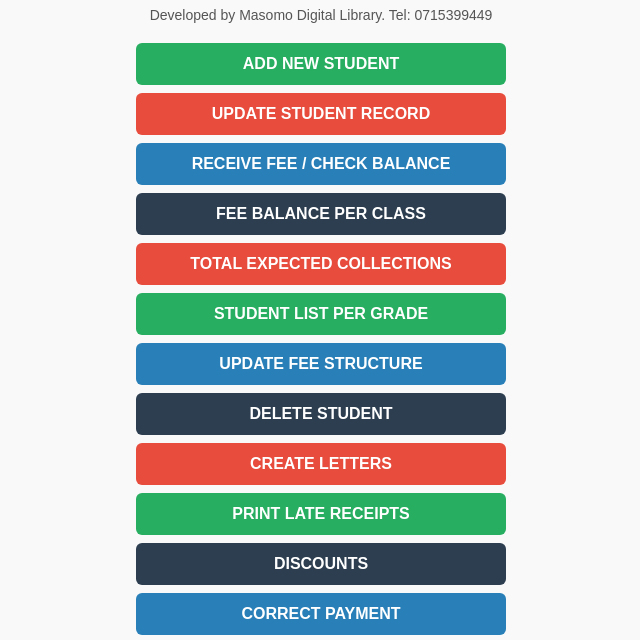
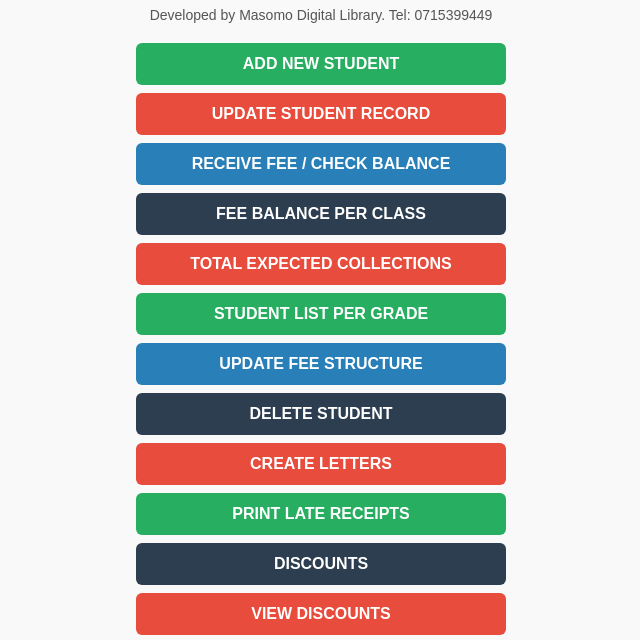
Before and after one commit to masomodigital/Eastway-UI, a plain HTML site: page index.html in a window 1280 px wide. Shown: the part 159-799 px from the top of the page, without its empty margins (319-959 px from the left). Drawn offline with Linux system fonts and the light colour scheme.

Commit message:
Update index.html

```diff
--- a/index.html
+++ b/index.html
@@ -123,6 +123,7 @@
     <a href="https://script.google.com/macros/s/AKfycbzBc7f4fCloXZHqINnoeAUqvJshUnkf50G2oosImQ44Go3LT-3esRFcjjkpvIf0CjLv/exec" class="button red">CREATE LETTERS</a>
     <a href="https://script.google.com/macros/s/AKfycbyYtJlnj1pqWs5oIo2_Sr08xLhEVuzXDIqF063wae283zT36Ng8vb0VoarGudYdHEh4Qw/exec" class="button green">PRINT LATE RECEIPTS</a>
     <a href="https://script.google.com/macros/s/AKfycbwlaIG4XcxashvloqNEHFTpIoRg_J8lOHYLZ6BST9zbeSGDnh746duWzR7jlpb1mnUU7w/exec" class="button black">DISCOUNTS</a>
+    <a href="https://script.google.com/macros/s/AKfycbxUgPuhBGzYXhDF35Eill6G_n4uce8r1vBCYZeFjofDBbpAB3srC-idsLQ2NNipnM4B/exec" class="button red">VIEW DISCOUNTS</a>
     <a href="https://script.google.com/macros/s/AKfycbzaHnzQcszuNuNgWMm9Nwf_MXnVc-BbNTBog0J4Ke1iV4oISwAWLDTZV9bgsLJDzl87/exec" class="button blue">CORRECT PAYMENT</a>
     <a href="https://script.google.com/macros/s/AKfycbznuFV5wbobaIvFh7ivWAmWNBwuyCoUku8L8G69vUKRFiUW7Q67C8kNCuaQNLf4CXpcMQ/exec" class="button black">UPDATE TERM</a>
     <a href="https://script.google.com/macros/s/AKfycbzvWDAqYv6Vkap_9XVDE1su4UnznUr280xfDN3c4GoholMrgDxDgOlfKwcKQ-Rz30BjgQ/exec" class="button blue">SEND SMS TO PARENTS</a>
```
